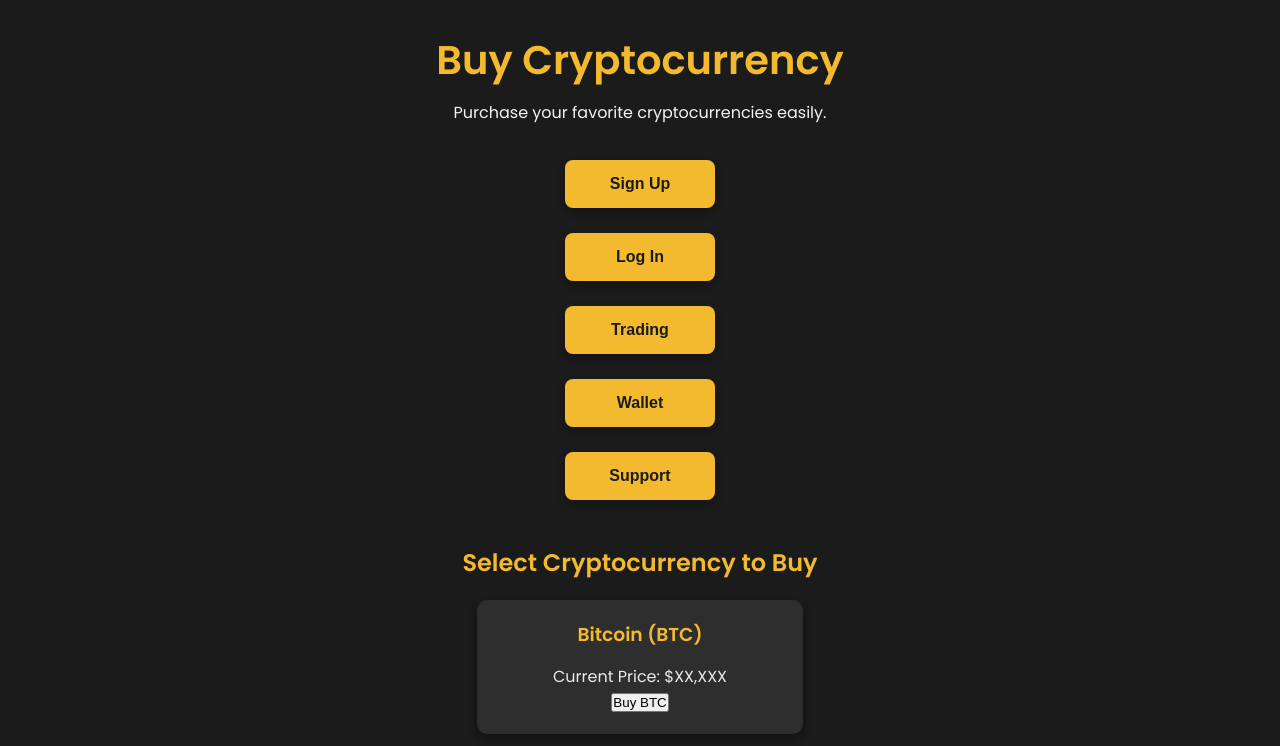
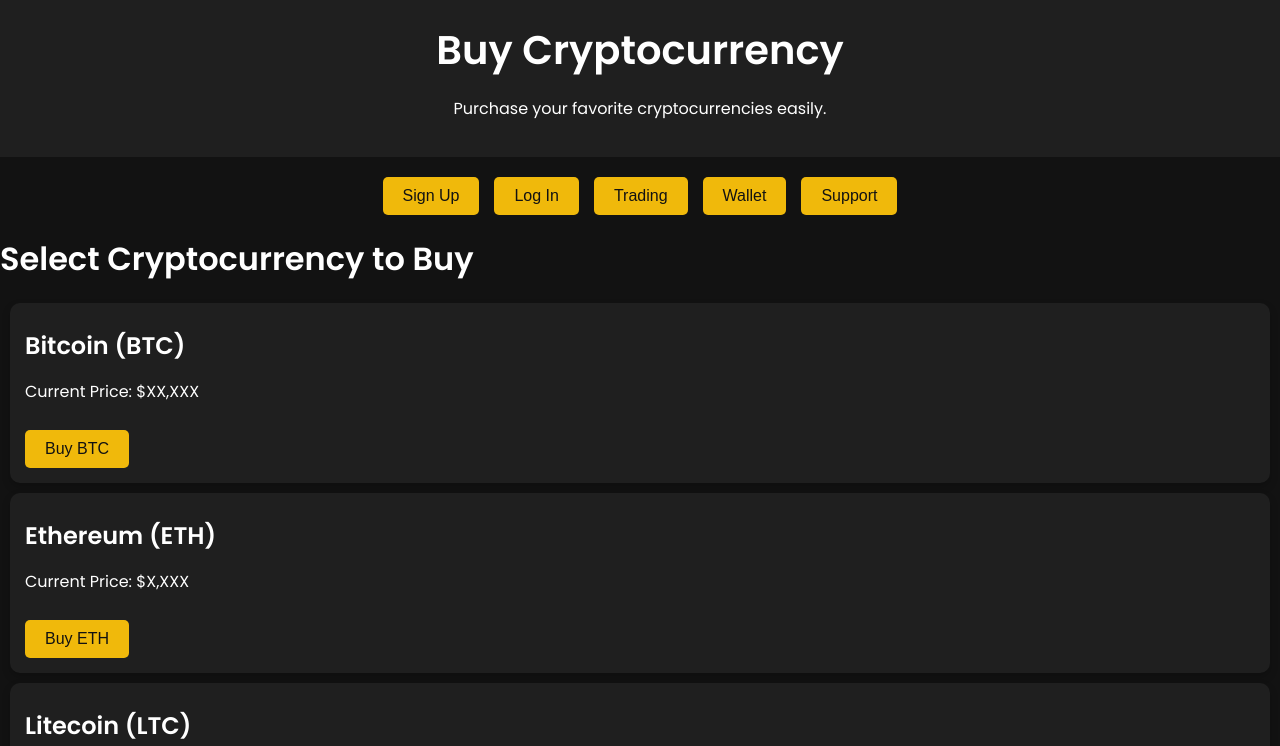
Before and after one commit to betingrich4/Binance, a plain HTML site: page buy.html in a window 1280 px wide. Shown: the top 746 px of the page. Drawn offline with Linux system fonts and the light colour scheme.

Commit message:
Update styles.css

```diff
--- a/styles.css
+++ b/styles.css
@@ -1,130 +1,130 @@
-/* General Reset */
-* {
+/* styles.css */
+
+/* General Styles */
+body {
+    font-family: 'Poppins', sans-serif;
     margin: 0;
     padding: 0;
-    box-sizing: border-box;
+    background-color: #121212; /* Dark background */
+    color: #fff; /* White text for contrast */
 }
 
-body {
-    font-family: 'Poppins', sans-serif; /* Using a modern font similar to Binance */
-    background-color: #1b1b1b; /* Dark background similar to Binance */
-    color: #eaeaea;
-    display: flex;
-    flex-direction: column;
-    align-items: center;
+header {
+    background-color: #1f1f1f;
+    padding: 20px;
     text-align: center;
-    min-height: 100vh;
 }
 
-/* Header */
-.header {
-    margin-top: 30px;
-    color: #f3ba2f; /* Binance yellow color */
+h1 {
+    margin: 0;
+    font-size: 2.5em;
 }
 
-.header h1 {
-    font-size: 2.5rem;
-    margin-bottom: 10px;
+h2 {
+    margin: 20px 0;
+    font-size: 2em;
 }
 
-.header p {
-    font-size: 1rem;
-    color: #f3f3f3; /* Light gray for contrast */
-    margin-bottom: 30px;
+h3 {
+    font-size: 1.5em;
+}
+
+p {
+    font-size: 1em;
 }
 
 /* Navigation Buttons */
 .nav-buttons {
-    display: flex;
-    flex-direction: column;
-    gap: 15px;
-    width: 100%;
-    max-width: 300px;
-    margin: 0 auto;
-}
-
-.nav-buttons button {
-    width: 100%;
-    padding: 15px; /* Increased padding for better touch targets */
-    border: none;
-    background-color: #f3ba2f; /* Binance yellow */
-    color: #1b1b1b; /* Dark background for text contrast */
-    font-size: 1rem;
-    font-weight: bold;
-    border-radius: 8px;
-    box-shadow: 0 4px 10px rgba(0, 0, 0, 0.3); /* Added shadow for depth */
-    transition: background-color 0.3s ease, transform 0.2s ease;
-}
-
-.nav-buttons button:hover {
-    background-color: #d99b1f; /* Darker yellow on hover */
-    transform: translateY(-2px); /* Slight lift on hover */
-}
-
-/* Card Style for Feature Sections */
-.card {
-    background-color: #2e2e2e; /* Card background */
-    border-radius: 10px;
-    padding: 20px;
-    margin: 15px;
-    box-shadow: 0 4px 10px rgba(0, 0, 0, 0.4); /* Shadow for card */
-}
-
-.card h3 {
-    margin-bottom: 15px;
-    color: #f3ba2f; /* Yellow heading */
-}
-
-/* Section Styles */
-section {
-    margin: 40px 0;
-    text-align: center;
-}
-
-section h2 {
-    color: #f3ba2f; /* Binance yellow */
-    margin-bottom: 20px;
-}
-
-/* Chart Container */
-.chart-container {
-    width: 100%;
-    max-width: 600px;
-    height: 300px; /* Fixed height for the chart */
-    margin: 0 auto;
-}
-
-/* Button Container */
-.button-container {
     display: flex;
     justify-content: center;
     gap: 15px;
     margin: 20px 0;
 }
 
-/* Footer */
-footer {
-    margin-top: auto;
-    padding: 10px;
-    color: #a9a9a9; /* Light gray for footer text */
-    font-size: 0.9rem;
+button {
+    background-color: #f0b90b; /* Binance yellow */
+    color: #121212; /* Dark text for contrast */
+    border: none;
+    padding: 10px 20px;
+    font-size: 1em;
+    border-radius: 5px;
+    cursor: pointer;
+    transition: background-color 0.3s, transform 0.2s;
 }
 
-/* Responsive Design */
-@media (min-width: 600px) {
+button:hover {
+    background-color: #d8a900; /* Darker yellow on hover */
+    transform: translateY(-2px);
+}
+
+/* Card Styles */
+.card {
+    background-color: #1f1f1f;
+    border-radius: 10px;
+    padding: 15px;
+    margin: 10px;
+    box-shadow: 0 4px 8px rgba(0, 0, 0, 0.2);
+    transition: transform 0.2s;
+}
+
+.card:hover {
+    transform: scale(1.02);
+}
+
+.card h3 {
+    margin: 10px 0;
+}
+
+.card button {
+    margin-top: 10px;
+}
+
+/* Form Styles */
+form {
+    background-color: #1f1f1f;
+    padding: 20px;
+    border-radius: 10px;
+    box-shadow: 0 4px 8px rgba(0, 0, 0, 0.2);
+    margin: 20px auto;
+    max-width: 400px; /* Centering the form */
+}
+
+input[type="text"],
+input[type="password"],
+input[type="email"] {
+    width: 100%;
+    padding: 10px;
+    margin: 10px 0;
+    border: none;
+    border-radius: 5px;
+    background-color: #2a2a2a;
+    color: #fff;
+}
+
+input[type="text"]:focus,
+input[type="password"]:focus,
+input[type="email"]:focus {
+    outline: none;
+    background-color: #3a3a3a; /* Lighter background on focus */
+}
+
+/* Footer Styles */
+footer {
+    text-align: center;
+    margin: 20px 0;
+    font-size: 0.8em;
+}
+
+/* Responsive Styles */
+@media (max-width: 768px) {
     .nav-buttons {
-        flex-direction: row;
-        flex-wrap: wrap;
-        justify-content: center;
+        flex-direction: column; /* Stack buttons on small screens */
+        gap: 10px;
     }
-
-    .nav-buttons button {
-        width: auto;
-        min-width: 150px;
-        margin: 5px;
+    .card {
+        margin: 5px; /* Reduce margin on smaller screens */
     }
-
-    .chart-container {
-        height: 400px; /* Increase chart height on larger screens */
+    form {
+        padding: 15px; /* Reduce padding on smaller screens */
     }
 }
```
